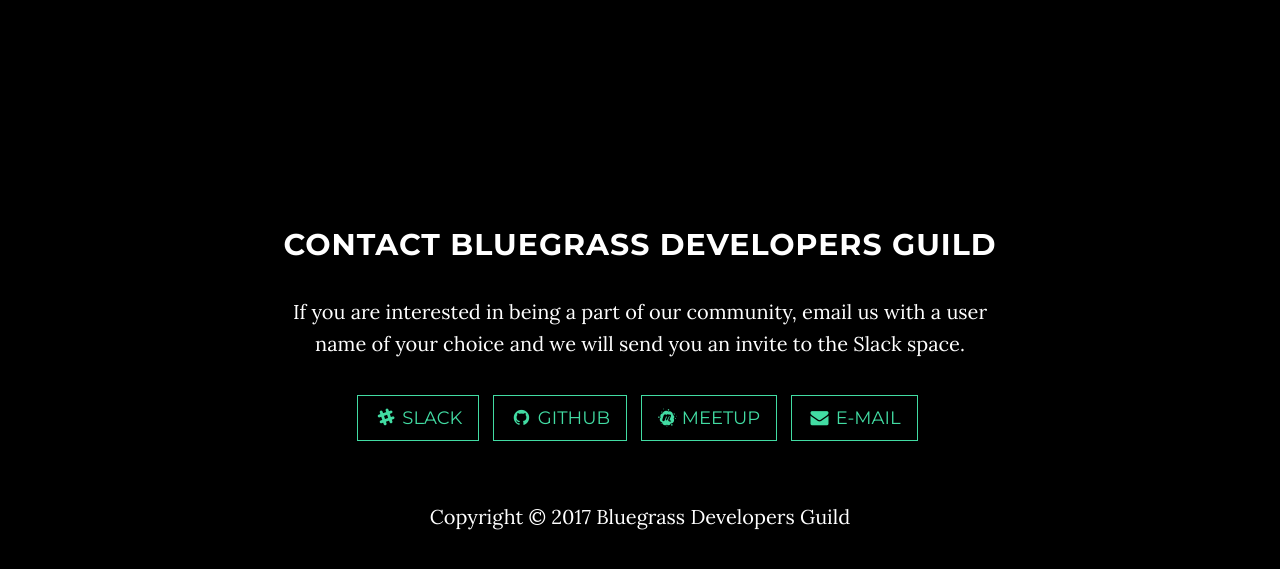
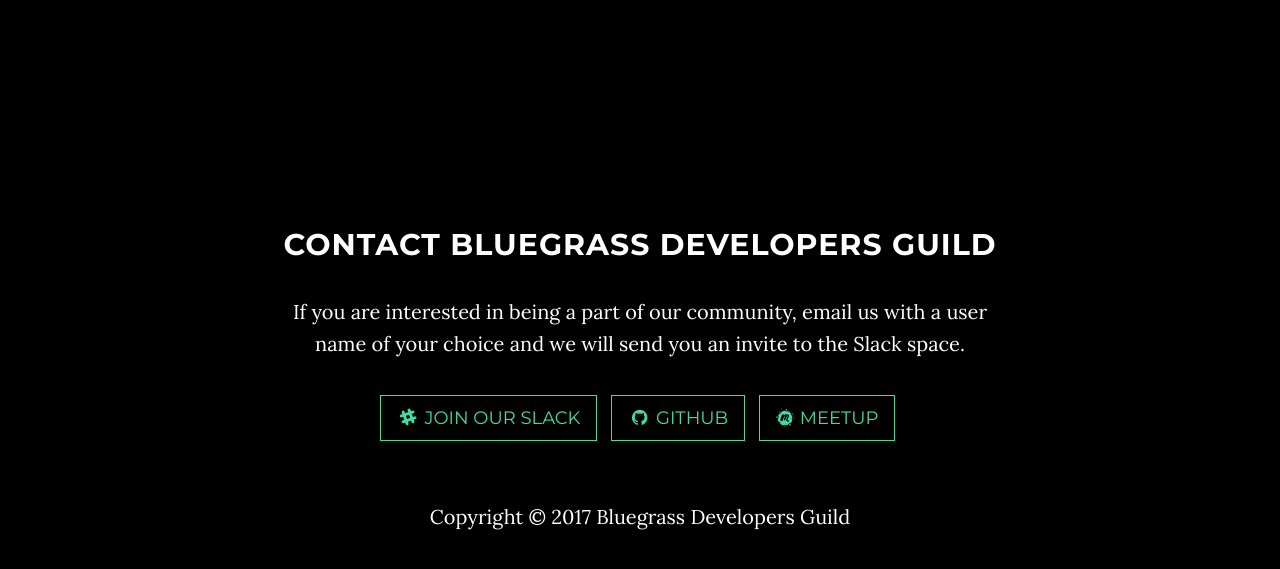
Before and after one commit to bluegrass-devs/bluegrass-devs.github.io, a plain HTML site: page index.html in a window 1280 px wide. Shown: the part 1955-2524 px from the top of the page. Drawn offline with nearby package versions, Linux system fonts and the light colour scheme; a script that the page names is missing.

Commit message:
removed email button, modified Slack button

```diff
--- a/index.html
+++ b/index.html
@@ -118,16 +118,13 @@
                 <p>If you are interested in being a part of our community, email us with a user name of your choice and we will send you an invite to the Slack space.</p>
                 <ul class="list-inline banner-social-buttons">
                     <li>
-                        <a href="#portfolioModal2" target="_blank" class="btn btn-default btn-lg portfolio-link" data-toggle="modal"><i class="fa fa-slack fa-fw"></i> <span class="network-name">Slack</span></a>
+                        <a href="#portfolioModal2" target="_blank" class="btn btn-default btn-lg portfolio-link" data-toggle="modal"><i class="fa fa-slack fa-fw"></i> <span class="network-name">Join Our Slack</span></a>
                     </li>
                     <li>
                         <a href="https://github.com/bluegrass-devs" target="_blank" class="btn btn-default btn-lg"><i class="fa fa-github fa-fw"></i> <span class="network-name">Github</span></a>
                     </li>
                     <li>
                         <a href="https://www.meetup.com/The-Bluegrass-Developers-Guild/" target="_blank" class="btn btn-default btn-lg"><i class="fa fa-meetup" aria-hidden="true"></i> <span class="network-name">Meetup</span></a>
-                    </li>
-                    <li>
-                        <a href="mailto:devs@cgrii.org" class="btn btn-default btn-lg"><i class="fa fa-envelope fa-fw"></i> <span class="network-name">E-mail</span></a>
                     </li>
                 </ul>
             </div>
```
